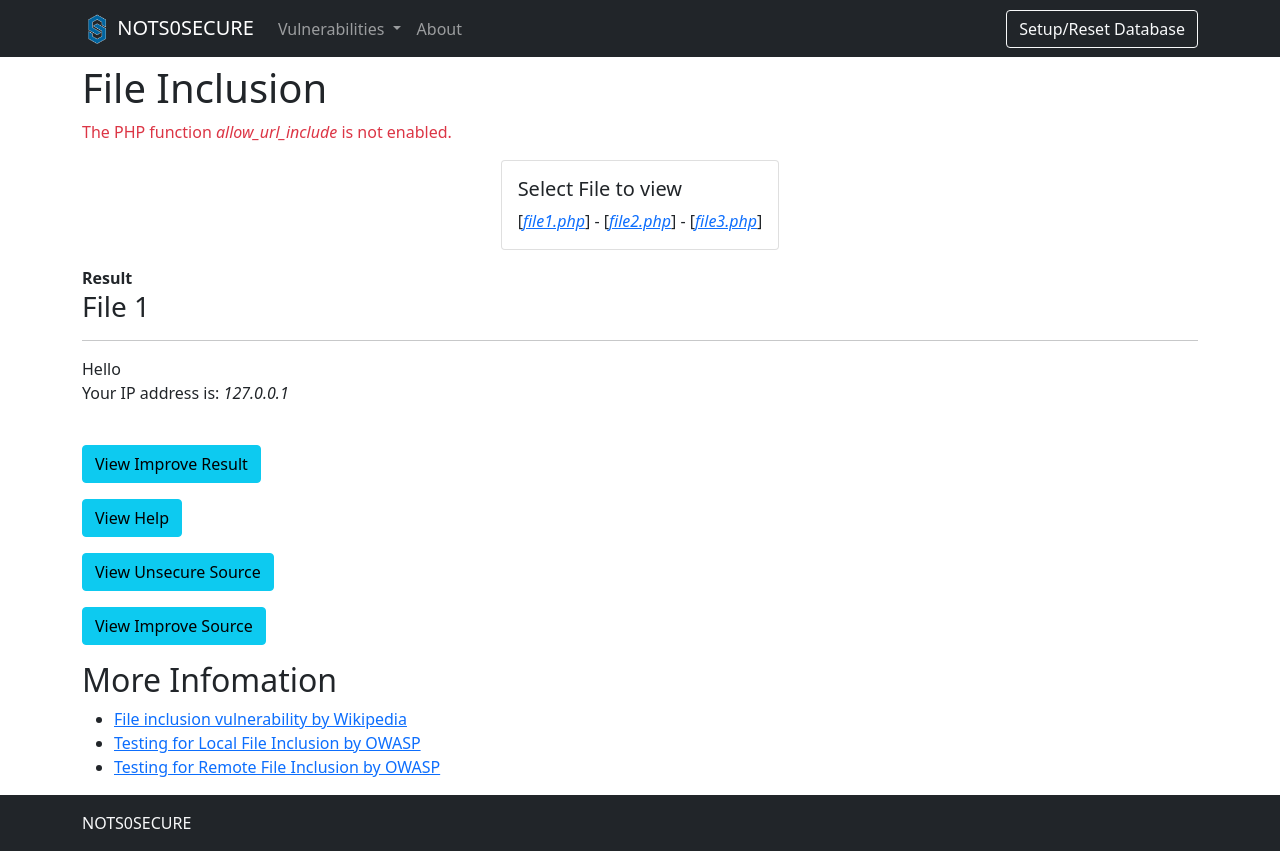
After one commit to patarawatnil/nots0secure, a PHP site: page /vulnerabilities/file_inclusion/index.php?page=file1.php in a window 1280 px wide. The commit adds this page. Run offline with PHP 8.4, Linux system fonts and the light colour scheme.

Commit message:
Add file inclusion

```diff
--- a/static/layouts/header.php
+++ b/static/layouts/header.php
@@ -58,6 +58,8 @@ $TO_ROOT = constant("WEB_PAGE_TO_ROOT");
                             <li><a class="dropdown-item" href="<?php echo $TO_ROOT ?>vulnerabilities/brute_force">Brute Force</a></li>
                             <!-- Broken Access Control -->
                             <li><a class="dropdown-item" href="<?php echo $TO_ROOT ?>vulnerabilities/broken_access_control">Broken Access Control</a></li>
+                            <!-- File Inclusion -->
+                            <li><a class="dropdown-item" href="<?php echo $TO_ROOT ?>vulnerabilities/file_inclusion">File Inclusion</a></li>
                             <!-- Weak Session IDs -->
                             <li><a class="dropdown-item" href="<?php echo $TO_ROOT ?>vulnerabilities/weak_id">Weak Session IDs</a></li>
                             <!-- Cross Site Request Forgery (CSRF) -->
--- a/vulnerabilities/brute_force/index.php
+++ b/vulnerabilities/brute_force/index.php
@@ -53,7 +53,7 @@ include(WEB_PAGE_TO_ROOT . 'static/layouts/header.php');
 
     <?php
     //Include Unsecure Code
-    include('source/low.php')
+    include('source/low.php');
 
     ?>
 <?php } ?>
--- a/vulnerabilities/csrf/index.php
+++ b/vulnerabilities/csrf/index.php
@@ -118,7 +118,7 @@ include(WEB_PAGE_TO_ROOT . 'static/layouts/header.php');
 
     <?php
     //Include Unsecure Code
-    include('source/low.php')
+    include('source/low.php');
 
     ?>
 <?php } ?>
--- /dev/null
+++ b/vulnerabilities/file_inclusion/file1.php
@@ -0,0 +1,6 @@
+<div>
+<h3>File 1</h3>
+<hr />
+Hello <br />
+Your IP address is: <em><?php echo $_SERVER[ 'REMOTE_ADDR' ]; ?></em><br /><br />
+</div>
--- /dev/null
+++ b/vulnerabilities/file_inclusion/file2.php
@@ -0,0 +1,5 @@
+<div>
+    <h3>File 2</h3>
+    <hr />
+    "<em>I needed a password eight characters long so I picked Snow White and the Seven Dwarves.</em>" ~ Nick Helm<br /><br />
+</div>
--- /dev/null
+++ b/vulnerabilities/file_inclusion/index.php
@@ -0,0 +1,130 @@
+<?php
+
+// Define WEB_PAGE_TO_ROOT
+define('WEB_PAGE_TO_ROOT', '../../');
+// set Title
+$title = "File Inclusion - NOTS0SECURE";
+// Include Header
+include(WEB_PAGE_TO_ROOT . 'static/layouts/header.php');
+
+?>
+
+
+<div class="container">
+    <h1>File Inclusion</h1>
+    <?php
+    // Check if the right PHP functions are enabled
+    if (!ini_get('allow_url_include')) { ?>
+        <div class="text-danger">The PHP function <span class="fst-italic">allow_url_include</span> is not enabled.</div>
+    <?php }
+    if (!ini_get('allow_url_fopen')) { ?>
+        <div class="text-danger">The PHP function <span class="fst-italic">allow_url_fopen</span> is not enabled.</div>
+    <?php } ?>
+
+    <!-- Card to contain form -->
+    <div class="d-flex justify-content-center align-items-center">
+        <div class="card mt-3">
+            <div class="card-body">
+                <!-- Form will submit to same page-->
+                <h5 class="card-title">Select File to view</h5>
+                <div class=\"vulnerable_code_area\">
+                    [<em><a href="?page=file1.php">file1.php</a></em>] - [<em><a href="?page=file2.php">file2.php</a></em>] - [<em><a href="?page=file3.php">file3.php</a></em>]
+                </div>
+            </div>
+        </div>
+    </div>
+    <!-- End of Form -->
+
+    <!-- View Result-->
+    <?php if (isset($_GET['page'])) { ?>
+
+        <div class="fw-bold mt-3">Result</div>
+
+        <?php
+        //Include Unsecure Code
+        include('source/low.php');
+        include($file);
+
+        ?>
+        <!-- End of View Result-->
+
+        <!--View Improve Result-->
+        <div class="mt-3">
+            <button class="btn btn-info" type="button" data-bs-toggle="collapse" data-bs-target="#viewimproveresult" aria-expanded="false" aria-controls="viewimproveresult">
+                View Improve Result
+            </button>
+        </div>
+        <div class="collapse" id="viewimproveresult">
+            <div class="mt-3">
+                <div class="card card-body">
+                    <div>
+                        <?php
+                        include('source/improve.php');
+                        if ($found) {
+                            include($file);
+                        }
+                        ?>
+                    </div>
+                </div>
+            </div>
+        </div>
+    <?php } ?>
+    <!--End of View Improve Result-->
+
+    <!-- View Help -->
+    <div class="mt-3">
+        <button class="btn btn-info" type="button" data-bs-toggle="collapse" data-bs-target="#viewhelp" aria-expanded="false" aria-controls="viewhelp">
+            View Help
+        </button>
+    </div>
+
+    <div class="collapse" id="viewhelp">
+        <div class="mt-3">
+            <div class="card card-body">
+
+                <h3>Description</h3>
+
+                <p>
+                    Some web applications allow the user to specify input that is used directly into file streams or allows the user to upload files to the server. At a later time the web application accesses the user supplied input in the web applications context. By doing this, the web application is allowing the potential for malicious file execution.
+                </p>
+
+                <p>
+                    If the file chosen to be included is local on the target machine, it is called "Local File Inclusion (LFI). But files may also be included on other machines, which then the attack is a "Remote File Inclusion (RFI).
+                </p>
+
+                <p>
+                    When RFI is not an option. using another vulnerability with LFI (such as file upload and directory traversal) can often achieve the same effect.
+                </p>
+
+                <p>
+                    Note, the term "file inclusion" is not the same as "arbitrary file access" or "file disclosure".
+                </p>
+            </div>
+        </div>
+    </div>
+    <!-- End of View Help -->
+
+
+    <?php
+    // view source
+    $vulnerability = "File Inclusion";
+    include_once(WEB_PAGE_TO_ROOT . "/vulnerabilities/source.php");
+    ?>
+
+
+    <!-- More Info -->
+    <div class="mt-3">
+        <h2>More Infomation</h2>
+        <ul>
+            <li><a href="https://en.wikipedia.org/wiki/File_inclusion_vulnerability" target="_blank">File inclusion vulnerability by Wikipedia</a></li>
+            <li><a href="https://owasp.org/www-project-web-security-testing-guide/latest/4-Web_Application_Security_Testing/07-Input_Validation_Testing/11.1-Testing_for_Local_File_Inclusion" target="_blank">Testing for Local File Inclusion by OWASP</a></li>
+            <li><a href="https://owasp.org/www-project-web-security-testing-guide/latest/4-Web_Application_Security_Testing/07-Input_Validation_Testing/11.2-Testing_for_Remote_File_Inclusion" target="_blank">Testing for Remote File Inclusion by OWASP</a></li>
+        </ul>
+    </div>
+
+</div>
+
+<?php
+// Include Footer
+include(WEB_PAGE_TO_ROOT . 'static/layouts/footer.php');
+?>
--- /dev/null
+++ b/vulnerabilities/file_inclusion/source/improve.php
@@ -0,0 +1,13 @@
+<?php
+
+// The page we wish to display
+$file = $_GET[ 'page' ];
+$found = true;
+// Only allow include.php or file{1..3}.php
+if( $file != "file1.php" && $file != "file2.php" && $file != "file3.php" ) {
+    // This isn't the page we want!
+    echo "<div>ERROR: File not found!</div>";
+    $found = false;
+}
+
+?>
--- /dev/null
+++ b/vulnerabilities/file_inclusion/source/low.php
@@ -0,0 +1,6 @@
+<?php
+
+// The page we wish to display
+$file = $_GET[ 'page' ];
+
+?>
--- a/vulnerabilities/sql_injection/index.php
+++ b/vulnerabilities/sql_injection/index.php
@@ -42,7 +42,7 @@ include(WEB_PAGE_TO_ROOT . 'static/layouts/header.php');
 
         <?php
         //Include Unsecure Code
-        include('source/low.php')
+        include('source/low.php');
 
         ?>
     <!-- End of View Result-->
```
Also changed, not shown: hackable/flags/fi.php (added, +24 -0 lines), vulnerabilities/file_inclusion/file3.php (added, +13 -0 lines), vulnerabilities/file_inclusion/file4.php (added, +7 -0 lines).
